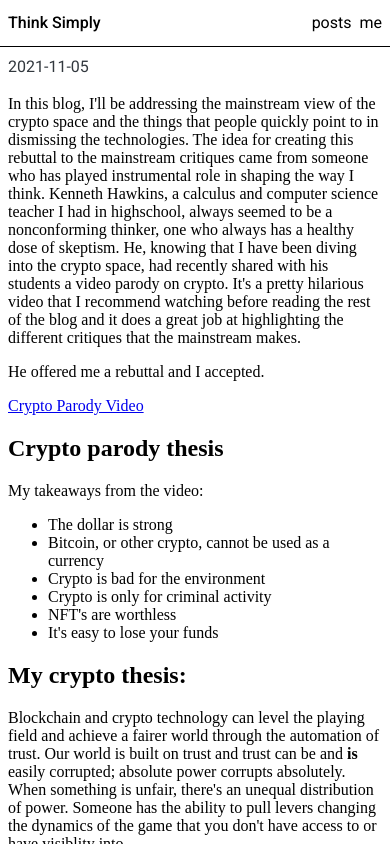
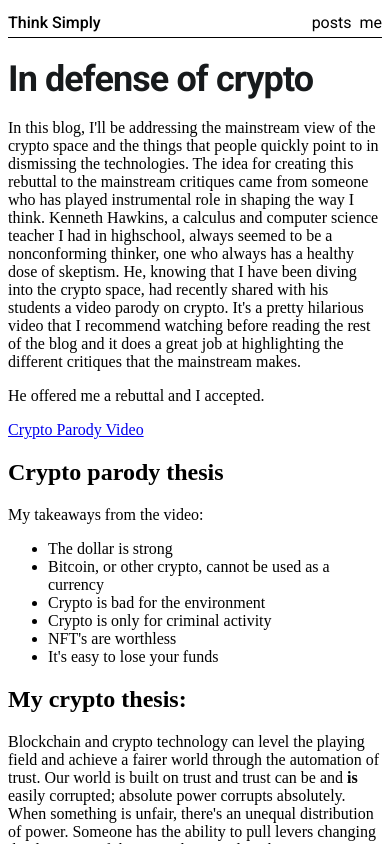
Before and after one commit to BenHunt-io/thinksimply, a Next.js app: page /posts/in-defense-of-crypto in a window 390 px wide. Shown: the top 844 px of the page. Built offline with nearby package versions, Linux system fonts and the light colour scheme.

Commit message:
augment theme types, make the site responsive on desktop/mobile

```diff
--- a/src/app/components/LineHeader.tsx
+++ b/src/app/components/LineHeader.tsx
@@ -18,12 +18,22 @@ export const LineHeader = () => {
       <Box
         padding={1}
         display="flex"
+        justifyContent={'center'}
+        height="100%"
+        bgcolor={theme.palette.common.white}
+
+      >
+        <Box
+          display="flex"
           justifyContent="space-between"
           alignItems="center"
-        height="100%"
+          width='100%'
           borderBottom={`1px solid ${theme.palette.common.black}`}
-        bgcolor={theme.palette.common.white}
-      >
+          sx={{
+            [theme.breakpoints.up('md')]: {
+              width: theme.maxPostWidth
+            }
+          }}>
           <Link
             level="body-md"
             fontWeight={500}
@@ -50,6 +60,7 @@ export const LineHeader = () => {
             {
               title: 'me'
             }]} />
+        </Box>
       </Box>
     </Box >
   );
--- a/src/app/components/MainContent.tsx
+++ b/src/app/components/MainContent.tsx
@@ -4,8 +4,21 @@ import { Box, useTheme } from "@mui/joy";
 export const MainContent = ({ children }: { children: React.ReactNode }) => {
   const theme = useTheme();
   return (
-    <Box sx={{ paddingTop: "39px" }}>
-      <Box pt={1} pb={1}>
+    <Box sx={{
+      width: '100%',
+      display: 'flex',
+
+      [theme.breakpoints.up('md')]: {
+        justifyContent: 'center',
+      },
+      paddingTop: "39px",
+    }}>
+      <Box sx={{
+        [theme.breakpoints.up('md')]: {
+          maxWidth: theme.maxPostWidth,
+          width: theme.maxPostWidth
+        }
+      }} pt={1} pb={1}>
         {children}
       </Box>
     </Box>
--- /dev/null
+++ b/src/app/components/Post.tsx
@@ -0,0 +1,40 @@
+'use client'
+import { Grid, Typography, useTheme } from "@mui/joy";
+import Markdown from "react-markdown";
+
+
+export interface PostProps {
+    title: string,
+    markdownContent: string
+}
+
+export default function Post(props: PostProps) {
+
+    const theme = useTheme();
+
+    return (
+        <Grid container justifyContent={'center'}>
+            <Grid xs={12} sx={{
+                [theme.breakpoints.up('md')]: {
+                    maxWidth: theme.maxPostWidth
+                }
+            }}>
+                <Typography level="h1">{props.title}</Typography>
+                <Markdown
+                    components={{
+                        img: ({ ...props }) => (
+                            <img
+                                style={{
+                                    maxWidth: "100%",
+                                }}
+                                {...props}
+                            />
+                        ),
+                    }}
+                >
+                    {props.markdownContent}
+                </Markdown>
+            </Grid>
+        </Grid >
+    )
+}
--- a/src/app/posts/[post]/page.tsx
+++ b/src/app/posts/[post]/page.tsx
@@ -1,37 +1,20 @@
+import Post from "@/app/components/Post.tsx";
 import { postSchema } from "@/app/posts/postSchema.ts";
-import { Box, Typography } from "@mui/joy";
 import fs from "fs";
 import matter from "gray-matter";
-import Markdown from "react-markdown";
 
 const postsRelativePath = `./src/posts`;
 
-export default async function Post({
+export default async function PostPage({
   params,
 }: {
   params: Promise<{ post: string }>;
 }) {
   const { post } = await params;
-  const { data, content } = await readMarkdownFile(post);
+  const { metadata, content } = await readMarkdownFile(post);
 
   return (
-    <Box>
-      <Typography>{data.date}</Typography>
-      <Markdown
-        components={{
-          img: ({ ...props }) => (
-            <img
-              style={{
-                maxWidth: "100%",
-              }}
-              {...props}
-            />
-          ),
-        }}
-      >
-        {content}
-      </Markdown>
-    </Box>
+    <Post markdownContent={content} title={metadata.title} />
   );
 }
 
@@ -59,5 +42,7 @@ async function readMarkdownFile(postPathSegment: string) {
     "utf8",
   );
   const { data, content } = matter(file);
-  return { data, content };
+  const metadata = postSchema.parse(data);
+
+  return { metadata, content };
 }
--- a/src/app/providers.tsx
+++ b/src/app/providers.tsx
@@ -1,7 +1,11 @@
 "use client";
 import { CssVarsProvider, extendTheme } from "@mui/joy";
 
+
+
+
 const theme = extendTheme({
+  maxPostWidth: 800,
   fontFamily: {
     body: "Roboto",
     display: "Roboto",
--- a/src/posts/who-are-you.md
+++ b/src/posts/who-are-you.md
@@ -3,8 +3,6 @@ pathSegment: "who-are-you"
 date: "2020-07-01"
 title: "Who are you?"
 ---
-
-# Who are you
 
 Are you the color of your skin? Are you obese? Are you a hometown hero? Are you a farmer in a rural village? Are you a serial entrepreneur? Are you what your parents fantasize you to be? Are you a spooky lump of self aware atoms? What makes you, **you?**
 
```
Also changed, not shown: src/theme.d.ts (added, +11 -0 lines). Lines whose indentation alone changed are shown as unchanged.
